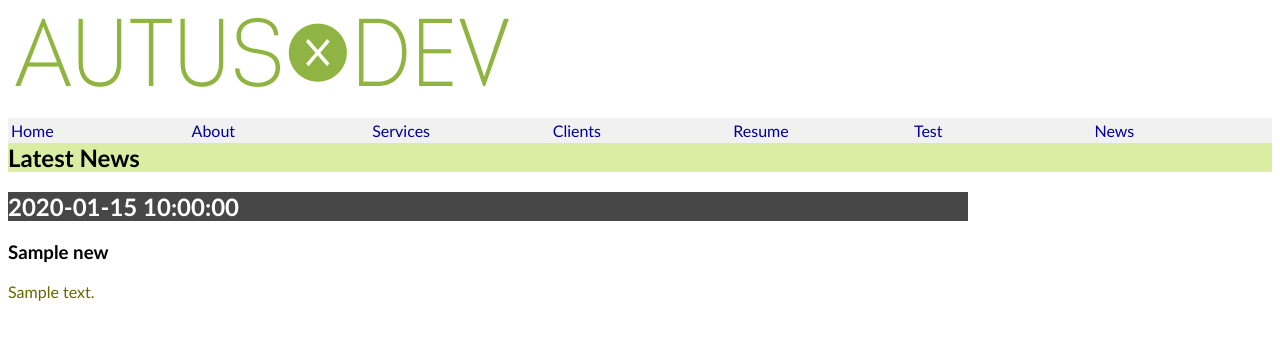
After one commit to melzworld/autus.dev, a PHP site: page /news.php in a window 1280 px wide. The commit adds this page. Shown: the top 340 px of the page. Run offline with PHP 8.4, Linux system fonts and the light colour scheme; tables that the repository leaves empty or names only in its code hold one stand-in row (values such as "Sample post").

Commit message:
Progress on the content management

```diff
--- a/src/about.php
+++ b/src/about.php
@@ -23,6 +23,8 @@
         <li><a href="services.php">Services</a></li>
         <li><a href="clients.php">Clients</a></li>
         <li><a href="resume.php">Resume</a></li>
+        <li><a href="form.php">Test</a></li>
+        <li><a href="news.php">News</a></li>
       </ul>
     </nav>
   </header>
--- a/src/clients.php
+++ b/src/clients.php
@@ -23,6 +23,8 @@
         <li><a href="services.php">Services</a></li>
         <li><a href="clients.php">Clients</a></li>
         <li><a href="resume.php">Resume</a></li>
+        <li><a href="form.php">Test</a></li>
+        <li><a href="news.php">News</a></li>
       </ul>
     </nav>
   </header>
--- a/src/index.php
+++ b/src/index.php
@@ -24,6 +24,7 @@
         <li><a href="clients.php">Clients</a></li>
         <li><a href="resume.php">Resume</a></li>
         <li><a href="form.php">Test</a></li>
+        <li><a href="news.php">News</a></li>
       </ul>
     </nav>
   </header>
--- /dev/null
+++ b/src/news.php
@@ -0,0 +1,61 @@
+<?php
+    $link = mysqli_connect('localhost', 'rautus', 'All_Men_Must_Die!1X_y#$$_@##@', 'autusdb');
+
+    if ($link->connect_error) {
+        die("Connection failed: " . $link->connect_error);
+    }
+    $sql = "SELECT blog_date, title, content FROM news";
+    $result = $link->query($sql);
+?>
+
+<!DOCTYPE html>
+<html>
+    <head>
+        <meta charset="utf-8">
+        <meta name="viewport" content="width=device-width,initial-scale=1">
+        <meta name="description" content="The best scoring page Romel has ever made.">
+        <link rel="apple-touch-icon" sizes="180x180" href="/apple-touch-icon.png">
+        <link rel="icon" type="image/png" sizes="32x32" href="/favicon-32x32.png">
+        <link rel="icon" type="image/png" sizes="16x16" href="/favicon-16x16.png">
+        <link rel="manifest" href="/site.webmanifest">
+        <link rel="mask-icon" href="/safari-pinned-tab.svg" color="#5bbad5">
+        <meta name="msapplication-TileColor" content="#da532c">
+        <meta name="theme-color" content="#ffffff">
+        <link rel="stylesheet" href="style.css">
+        <title>The Blog</title>
+    </head>
+<header>
+    <a href="/"><img alt="Autus.Dev logo" src ="images/logo.PNG"></a>
+    <nav>
+        <ul style="padding: 0; padding-bottom: 0; margin-left: 0; margin-bottom: 0">
+        <li><a href="index.php">Home</a></li>
+        <li><a href="about.php">About</a></li>
+        <li><a href="services.php">Services</a></li>
+        <li><a href="clients.php">Clients</a></li>
+        <li><a href="resume.php">Resume</a></li>
+        <li><a href="form.php">Test</a></li>
+        <li><a href="news.php">News</a></li>
+        </ul>
+    </nav>
+</header>
+    <body>
+        <section>
+        <h1>Latest News</h1>
+        </section>
+            <?php if ($result->num_rows): ?>
+                <?php while($row = $result->fetch_assoc()): ?>
+                    <article>
+                        <h2><?= $row['blog_date'] ?></h2>
+                        <h3><?= $row['title'] ?></h3>
+                        <p><?= $row['content'] ?></p>
+                    </article>
+                <?php endwhile; ?>
+            <?php else: ?>
+            <p>No records found</p>
+        <?php endif; ?>
+    </body>
+</html>
+
+<?php
+    $link->close();
+?>
--- a/src/resume.php
+++ b/src/resume.php
@@ -23,6 +23,8 @@
         <li><a href="services.php">Services</a></li>
         <li><a href="clients.php">Clients</a></li>
         <li><a href="resume.php">Resume</a></li>
+        <li><a href="form.php">Test</a></li>
+        <li><a href="news.php">News</a></li>
       </ul>
     </nav>
   </header>
--- a/src/services.php
+++ b/src/services.php
@@ -23,6 +23,8 @@
         <li><a href="services.php">Services</a></li>
         <li><a href="clients.php">Clients</a></li>
         <li><a href="resume.php">Resume</a></li>
+        <li><a href="form.php">Test</a></li>
+        <li><a href="news.php">News</a></li>
       </ul>
     </nav>
   </header>
```
Also changed, not shown: src/form.php (+26 -2 lines), src/process-form.php (+12 -0 lines).
